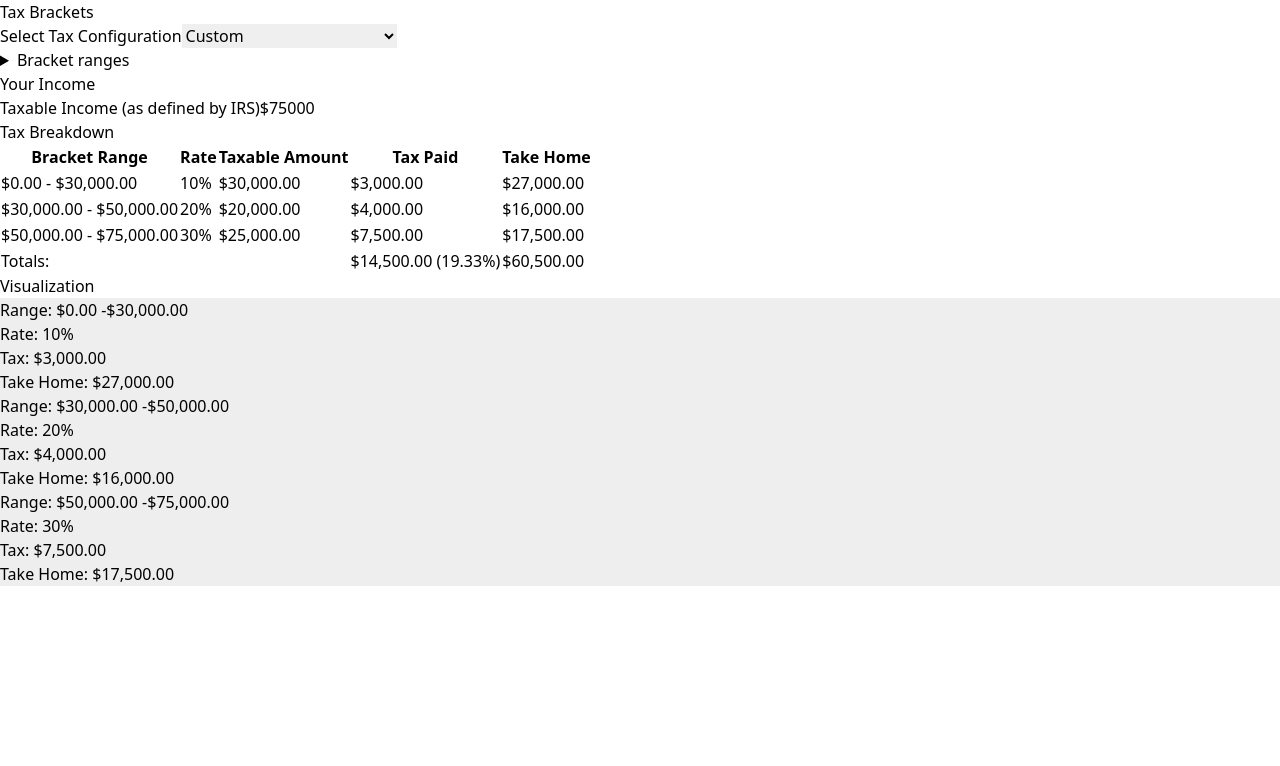
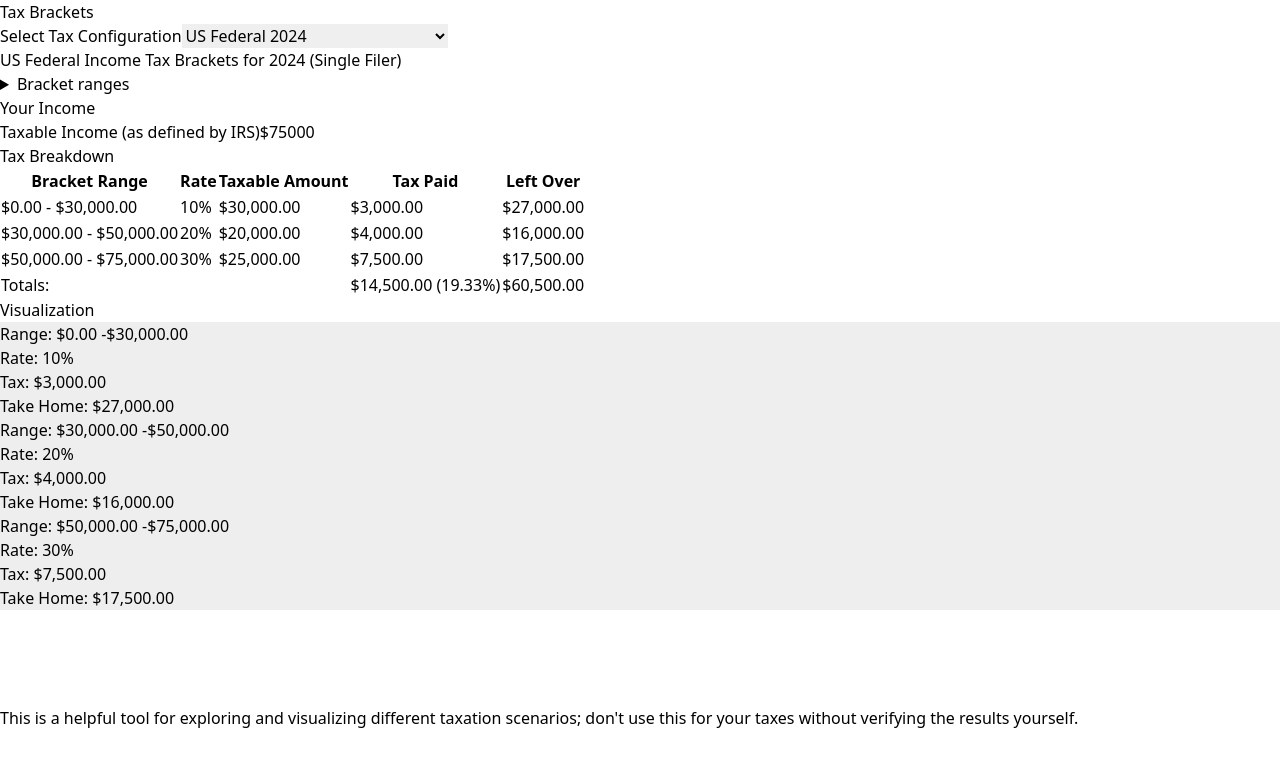
Before and after one commit to dnsge/tax-bracket-explorer, a React (Vite) app: page / in a window 1280 px wide. Shown: the top 766 px of the page. Built offline with nearby package versions, Linux system fonts and the light colour scheme.

Commit message:
use groups in input, california state taxes

```diff
--- a/index.html
+++ b/index.html
@@ -4,7 +4,7 @@
     <meta charset="UTF-8" />
     <link rel="icon" type="image/svg+xml" href="/vite.svg" />
     <meta name="viewport" content="width=device-width, initial-scale=1.0" />
-    <title>Vite + React + TS</title>
+    <title>Tax Bracket Explorer</title>
   </head>
   <body>
     <div id="root"></div>
--- a/src/App.tsx
+++ b/src/App.tsx
@@ -21,6 +21,11 @@
         onIncomeChange={setIncome}
       />
       <TaxVisualizer brackets={brackets} income={income} />
+      <p className="text-sm">
+        This is a helpful tool for exploring and visualizing different taxation
+        scenarios; don't use this for your taxes without verifying the results
+        yourself.
+      </p>
     </div>
   );
 };
--- a/src/TaxPresets.ts
+++ b/src/TaxPresets.ts
@@ -8,7 +8,16 @@
   }[];
 }
 
-export const TAX_PRESETS: TaxPresetConfig[] = [
+export const TAX_GROUPS: { [group: string]: TaxPresetConfig[] } = {
+  "": [
+    {
+      id: "custom",
+      name: "Custom",
+      description: "Custom tax brackets",
+      brackets: [],
+    },
+  ],
+  "US Federal": [
     {
       id: "us-federal-2024",
       name: "US Federal 2024",
@@ -67,10 +76,43 @@
         { min: 751600, rate: 37 },
       ],
     },
+  ],
+  "California State": [
     {
-    id: "custom",
-    name: "Custom",
-    description: "Custom tax brackets",
-    brackets: [],
+      id: "california-2024",
+      name: "California State 2024",
+      description:
+        "California State Income Tax Brackets for 2024 (Single Filer)",
+      brackets: [
+        { min: 0, rate: 1 },
+        { min: 10756, rate: 2 },
+        { min: 25499, rate: 4 },
+        { min: 40245, rate: 6 },
+        { min: 55866, rate: 8 },
+        { min: 70606, rate: 9.3 },
+        { min: 360659, rate: 10.3 },
+        { min: 432787, rate: 11.3 },
+        { min: 721314, rate: 12.3 },
+      ],
     },
-];
+    {
+      id: "california-2024-married",
+      name: "California State 2024 (Married)",
+      description:
+        "California State Income Tax Brackets for 2024 (Married Filing Jointly)",
+      brackets: [
+        { min: 0, rate: 1 },
+        { min: 21512, rate: 2 },
+        { min: 50998, rate: 4 },
+        { min: 80490, rate: 6 },
+        { min: 111732, rate: 8 },
+        { min: 141212, rate: 9.3 },
+        { min: 721318, rate: 10.3 },
+        { min: 865574, rate: 11.3 },
+        { min: 1442628, rate: 12.3 },
+      ],
+    },
+  ],
+};
+
+export const TAX_PRESETS: TaxPresetConfig[] = Object.values(TAX_GROUPS).flat();
--- a/src/TaxSettings.tsx
+++ b/src/TaxSettings.tsx
@@ -1,6 +1,6 @@
 import { useRef, useState } from "react";
 import { formatCurrency, TaxBracket } from "./Tax";
-import { TAX_PRESETS } from "./TaxPresets";
+import { TAX_GROUPS, TAX_PRESETS, TaxPresetConfig } from "./TaxPresets";
 
 interface TaxSettingsProps {
   brackets: TaxBracket[];
@@ -17,7 +17,8 @@
 }) => {
   const [newMin, setNewMin] = useState<string>("");
   const [newRate, setNewRate] = useState<string>("");
-  const [selectedPreset, setSelectedPreset] = useState<string>("custom");
+  const [selectedPreset, setSelectedPreset] =
+    useState<string>("us-federal-2024");
 
   const addBracket = () => {
     if (!newMin || !newRate) return;
@@ -74,6 +75,13 @@
     }
   };
 
+  const optionsForTaxPresets = (entries: TaxPresetConfig[]) =>
+    entries.map((preset) => (
+      <option key={preset.id} value={preset.id}>
+        {preset.name}
+      </option>
+    ));
+
   return (
     <div className="mb-6">
       <div className="flex flex-wrap gap-8">
@@ -88,11 +96,15 @@
               onChange={(e) => handlePresetChange(e.target.value)}
               className="w-full border p-2 rounded mb-2"
             >
-              {TAX_PRESETS.map((preset) => (
-                <option key={preset.id} value={preset.id}>
-                  {preset.name}
-                </option>
-              ))}
+              {Object.entries(TAX_GROUPS).map(([group, entries]) =>
+                group === "" ? (
+                  optionsForTaxPresets(entries)
+                ) : (
+                  <optgroup key={group} label={group}>
+                    {optionsForTaxPresets(entries)}
+                  </optgroup>
+                )
+              )}
             </select>
             {selectedPreset !== "custom" && (
               <p className="text-sm text-gray-600 mb-2">
--- a/src/TaxVisualizer.tsx
+++ b/src/TaxVisualizer.tsx
@@ -75,7 +75,7 @@
               <th className="border p-2 text-left">Rate</th>
               <th className="border p-2 text-left">Taxable Amount</th>
               <th className="border p-2 text-left">Tax Paid</th>
-              <th className="border p-2 text-left">Take Home</th>
+              <th className="border p-2 text-left">Left Over</th>
             </tr>
           </thead>
           <tbody>
```
Lines whose indentation alone changed are shown as unchanged.
